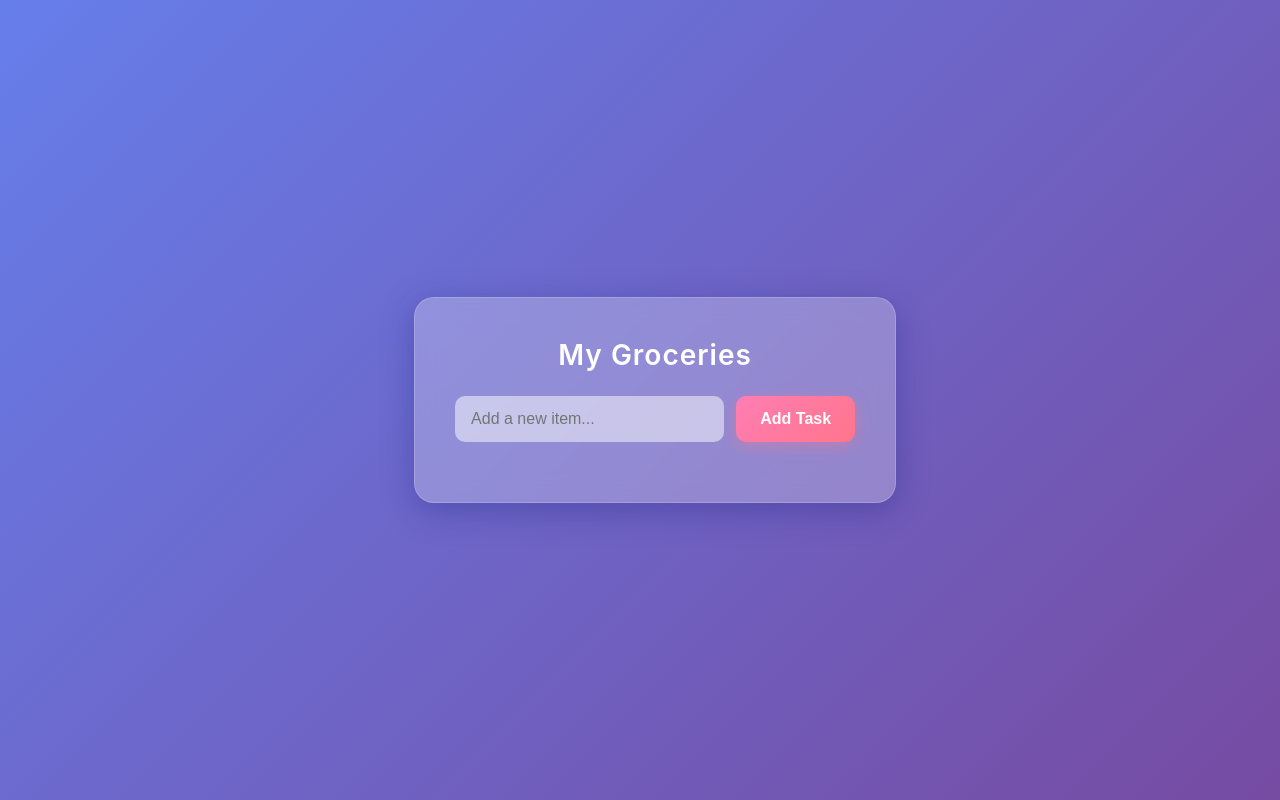
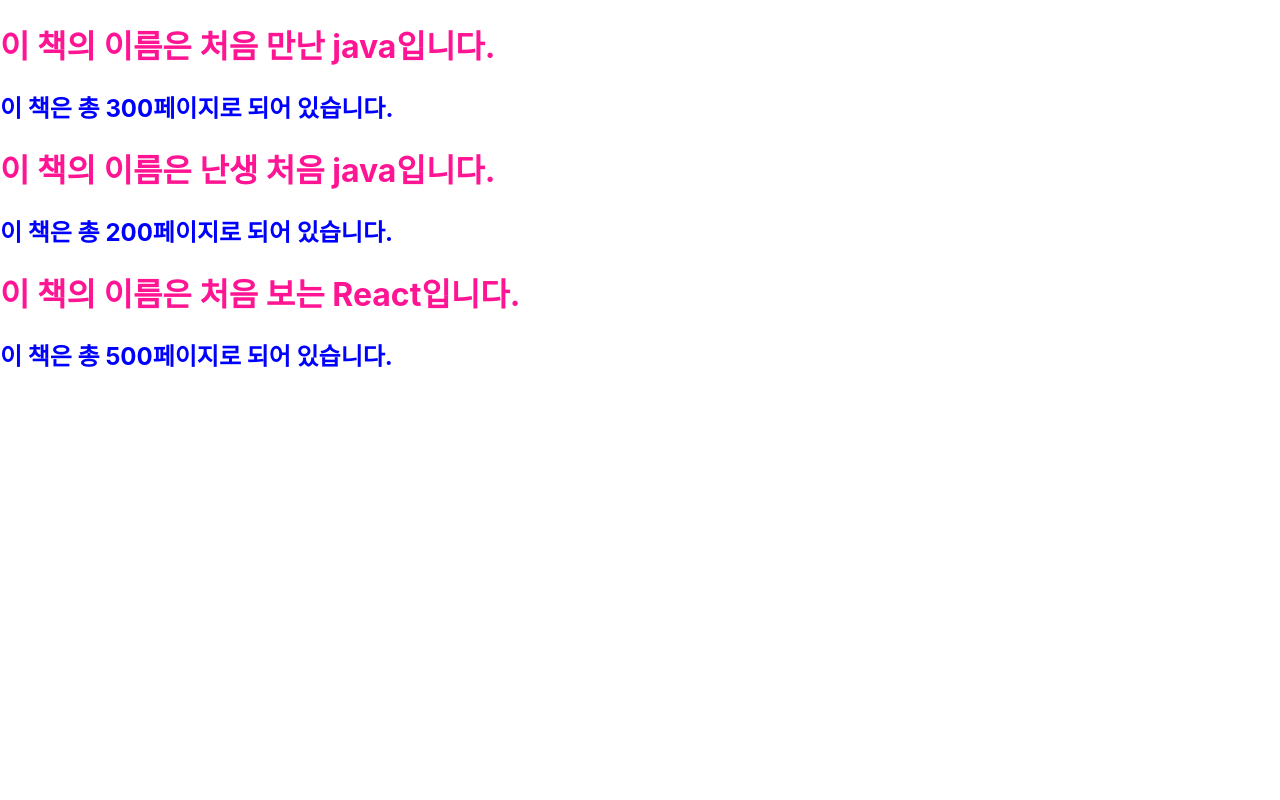
Before and after one commit to woosik980201/web2, a React (Create React App) app: page / in a window 1280 px wide. Built offline with nearby package versions, Linux system fonts and the light colour scheme.

Commit message:
0827Book,Library

```diff
--- /dev/null
+++ b/src/02/index.html
@@ -0,0 +1,15 @@
+<!DOCTYPE html>
+<html lang="en">
+<head>
+    <meta charset="UTF-8">
+    <title>React Local Test</title>
+    <link rel="stylesheet" href="styles.css">
+    <script crossorigin src="https://unpkg.com/react@18/umd/react.development.js"></script>
+    <script crossorigin src="https://unpkg.com/react-dom@18/umd/react-dom.development.js"></script>
+</head>
+<body>
+<h1>인공지능소프트웨어과에 오신 것을 환영합니다.</h1>
+<div id="root"></div>
+<script src="MyButton.js"></script>
+</body>
+</html>
--- /dev/null
+++ b/src/02/styles.css
@@ -0,0 +1,4 @@
+body{
+
+        background-color: deeppink;
+    }
--- /dev/null
+++ b/src/03/Book.css
@@ -0,0 +1,7 @@
+h1{
+    color: deeppink;
+}
+
+h2{
+    color: blue;
+}
--- /dev/null
+++ b/src/03/Book.jsx
@@ -0,0 +1,13 @@
+import React from "react";
+import "./Book.css"
+function Book(props) {
+    return(
+        <div>
+            <h1>이 책의 이름은 {props.name}입니다.</h1>
+            <h2>이 책은 총 {props.numOfPage}페이지로 되어 있습니다.</h2>
+
+        </div>
+    );
+}
+
+export default Book;
--- /dev/null
+++ b/src/03/Library.jsx
@@ -0,0 +1,14 @@
+import React from "react";
+import Book from "./Book";
+function Library() {
+    return(
+        <div>
+            <Book name="처음 만난 java" numOfPage={300}/>
+            <Book name="난생 처음 java" numOfPage={200}/>
+            <Book name="처음 보는 React" numOfPage={500}/>
+
+        </div>
+    );
+}
+
+export default Library;
--- a/src/index.js
+++ b/src/index.js
@@ -1,18 +1,12 @@
 import React from 'react';
 import ReactDOM from 'react-dom/client';
 import './index.css';
-import App from './App';
-import reportWebVitals from './reportWebVitals';
-import TodoApp from "./01/TodoApp";
+import Library from './03/Library';
 
 const root = ReactDOM.createRoot(document.getElementById('root'));
+
 root.render(
-  <React.StrictMode>
-    <TodoApp/>
-  </React.StrictMode>
+    <React.StrictMode>
+        <Library />
+    </React.StrictMode>
 );
-
-// If you want to start measuring performance in your app, pass a function
-// to log results (for example: reportWebVitals(console.log))
-// or send to an analytics endpoint. Learn more: https://bit.ly/CRA-vitals
-reportWebVitals();
```
Also changed, not shown: src/02/MyButton.js (added, +26 -0 lines).
